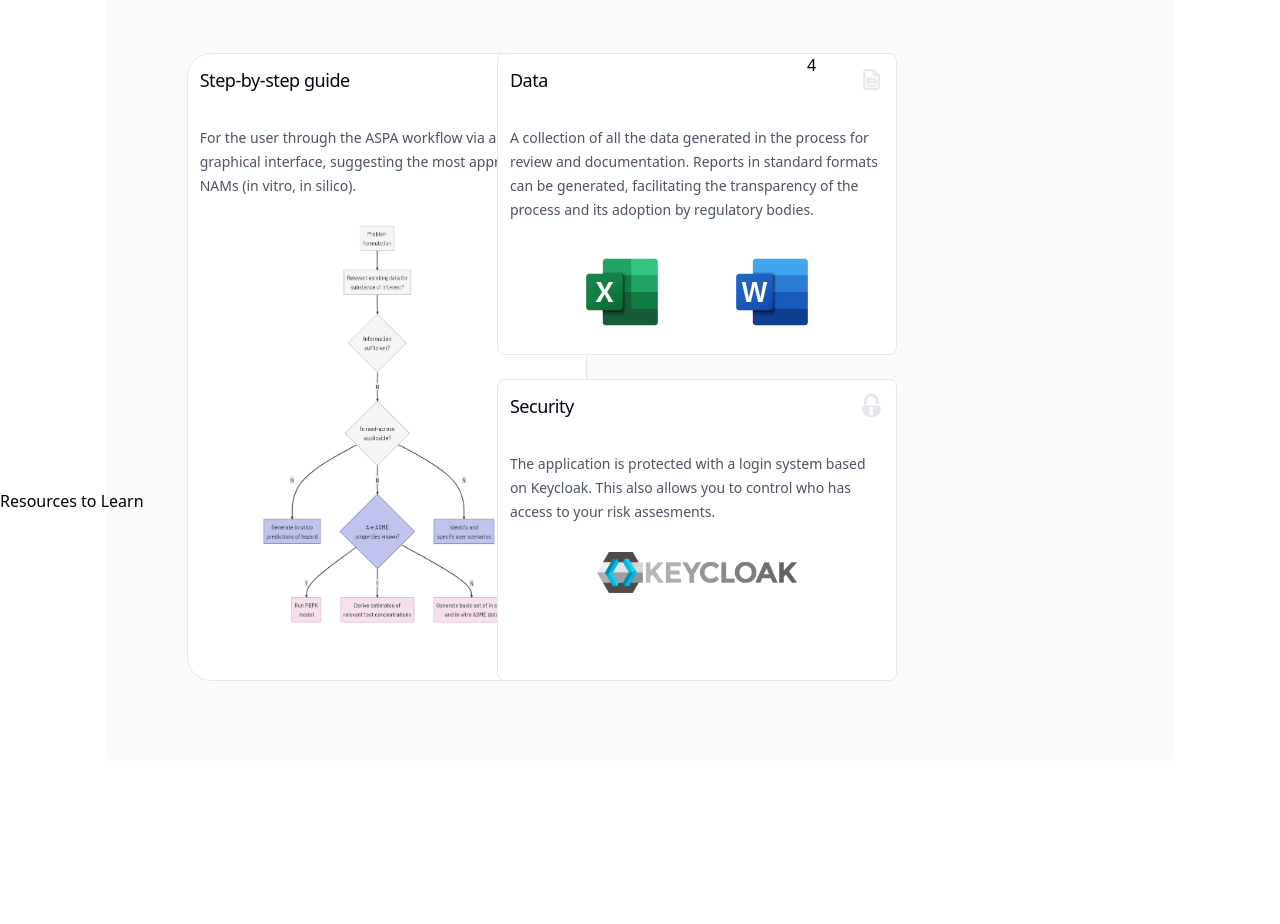
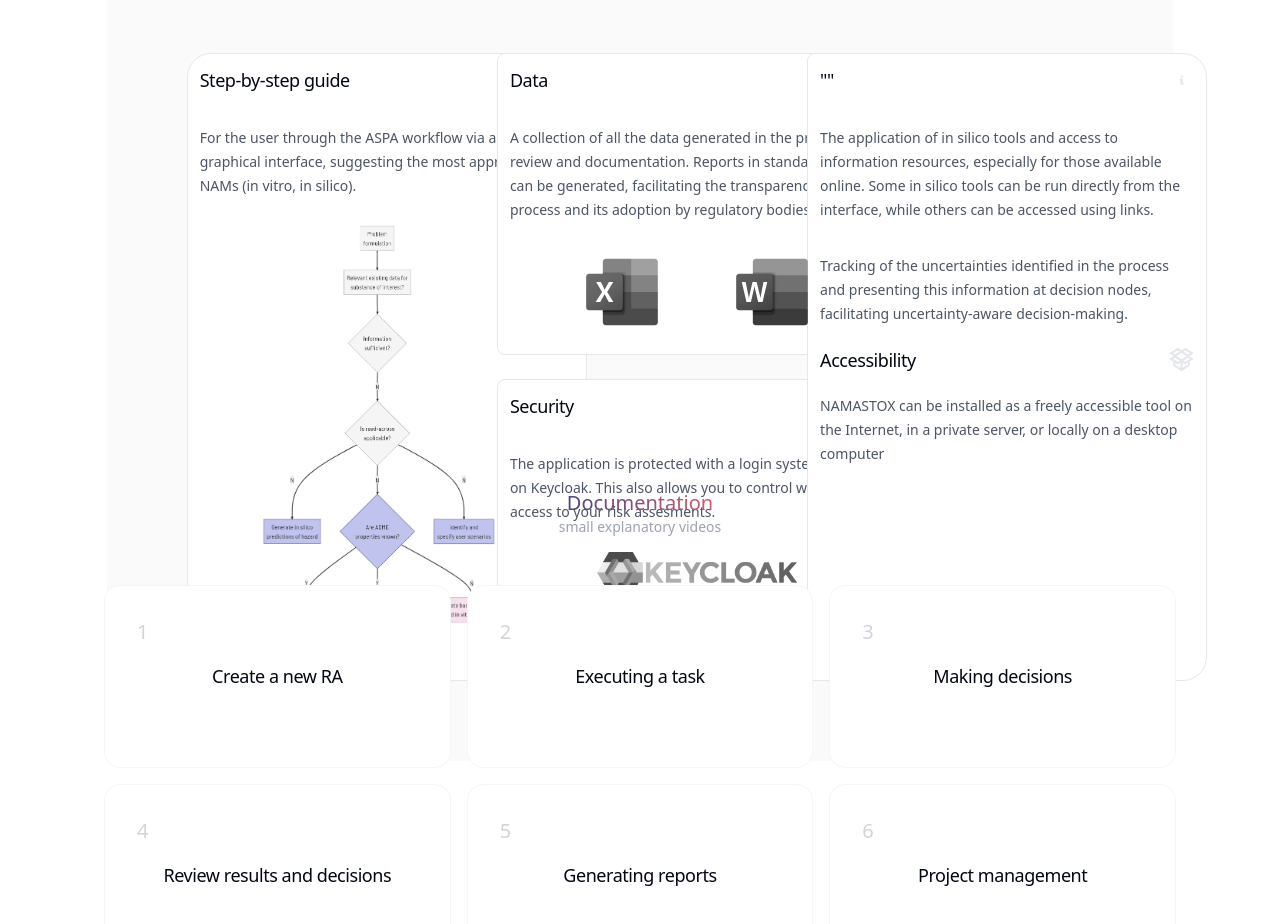
Before and after one commit to AdrianCabreraPhi/landing_page_namastox, a Next.js app: page / in a window 1280 px wide. Shown: the part 1380-2304 px from the top of the page. Built offline with nearby package versions, Linux system fonts and the light colour scheme.

Commit message:
documentation added, new version

```diff
--- a/app/components/navbar.tsx
+++ b/app/components/navbar.tsx
@@ -24,7 +24,7 @@ export default function Navbar() {
 
                 <Link href="#resources">
                     <span className="text-xl text-gray-400">
-                        Resources to Learn
+                        Documentation
                     </span>
                 </Link>
             </nav>
--- /dev/null
+++ b/app/components/ui/card-hover-effect.tsx
@@ -0,0 +1,103 @@
+import { cn } from "@/lib/utils";
+import { AnimatePresence, motion } from "motion/react";
+import Link from "next/link";
+import { useState } from "react";
+import { PiMouseLeftClickFill } from "react-icons/pi";
+export const HoverEffect = ({
+  items,
+  className,
+}: {
+  items: {
+    title: string;
+    link: string;
+  }[];
+  className?: string;
+}) => {
+  let [hoveredIndex, setHoveredIndex] = useState<number | null>(null);
+
+  return (
+    <div
+      className={cn(
+        "grid grid-cols-1 md:grid-cols-2  lg:grid-cols-3  py-10",
+        className
+      )}
+    >
+      {items.map((item, idx) => (
+        <Link
+          href={item?.link}
+          key={item?.link}
+          target="_blank"
+          className="relative group  block p-2 h-full w-full"
+          onMouseEnter={() => setHoveredIndex(idx)}
+          onMouseLeave={() => setHoveredIndex(null)}
+        >
+          <AnimatePresence>
+            {hoveredIndex === idx && (
+              <motion.span
+                className="absolute inset-0 h-full w-full bg-neutral-200  block  rounded-3xl"
+                layoutId="hoverBackground"
+                initial={{ opacity: 0 }}
+                animate={{
+                  opacity: 1,
+                  transition: { duration: 0.15 },
+                }}
+                exit={{
+                  opacity: 0,
+                  transition: { duration: 0.15, delay: 0.2 },
+                }}
+              />
+            )}
+          </AnimatePresence>
+          <Card>
+            <span className="text-xl text-gray-300 transition-all duration-300 ease-in-out group-hover:text-gray-600">{idx+1}</span>
+            <CardTitle>{item.title}</CardTitle>
+
+            <PiMouseLeftClickFill
+              className="text-gray-200 mt-5 w-full transition-all opacity-0 duration-300 ease-in-out group-hover:text-gray-600 group-hover:opacity-100 flex flex-row items-center justify-center"
+              size={25}
+            />
+          </Card>
+        </Link>
+      ))}
+    </div>
+  );
+};
+
+export const Card = ({
+  className,
+  children,
+}: {
+  className?: string;
+  children: React.ReactNode;
+}) => {
+  return (
+    <div
+      className={cn(
+        "rounded-2xl h-full w-full p-4 overflow-hidden bg-white border border-transparent  border-neutral-100 relative z-20",
+        className
+      )}
+    >
+      <div className="relative z-50">
+        <div className="p-4">{children}</div>
+      </div>
+    </div>
+  );
+};
+export const CardTitle = ({
+  className,
+  children,
+}: {
+  className?: string;
+  children: React.ReactNode;
+}) => {
+  return (
+    <h4
+      className={cn(
+        "text-lg font-medium text-center tracking-tight text-gray-950 mt-4",
+        className
+      )}
+    >
+      {children}
+    </h4>
+  );
+};
--- a/app/page.tsx
+++ b/app/page.tsx
@@ -1,6 +1,12 @@
 "use client";
 import Image from "next/image";
-import { TbBrowserShare, TbArrowGuide, TbFileDatabase } from "react-icons/tb";
+import {
+  TbBrowserShare,
+  TbArrowGuide,
+  TbFileDatabase,
+  TbInfoSmall,
+} from "react-icons/tb";
+import { GrInstall } from "react-icons/gr";
 import namastox_portada from "./assets/screenshot_namastox.png";
 import { Fade } from "react-awesome-reveal";
 import { motion, useScroll, useTransform } from "framer-motion";
@@ -10,6 +16,40 @@ import word_icon from "./assets/word_icon.svg";
 import keycloak_icon from "./assets/keycloak_icon.png";
 
 import { GiPadlock } from "react-icons/gi";
+import { HoverEffect } from "./components/ui/card-hover-effect";
+
+export const tutorials = [
+    {
+      title:"Create a new RA",
+      link:"https://drive.google.com/file/d/17FPzaVE1tzNcwi3nP1jXF43jvoSx1Xpw/view"
+    },
+    {
+      title:"Executing a task",
+      link:"https://drive.google.com/file/d/1TaPsgqTesrx2kdPxViZ2nO3Bfq6LCNuH/view"
+    },
+    {
+      title:"Making decisions",
+      link:"https://drive.google.com/file/d/1xKlXPA0fk0a--rHdeo1W1GtFjNGrPDlL/view"
+    },
+    {
+      title:"Review results and decisions",
+      link:"https://drive.google.com/file/d/1a57Q-YlWtUpAKSPjYFTB80LOMO7drdDY/view"
+    },
+    {
+      title:"Generating reports",
+      link:"https://drive.google.com/file/d/1Y5dfElFdavgh5JqWUpmr0KbRrtDuf-Hp/view"
+    },
+    {
+      title:"Project management",
+      link:"https://drive.google.com/file/d/1AKXig2ASWMTS5iLqF-n2LQ865ZRzGilQ/view"
+    },
+
+
+
+
+
+]
+
 export default function Home() {
   const { scrollYProgress } = useScroll();
   const scaleValueHeroText = useTransform(
@@ -101,17 +141,23 @@ export default function Home() {
                 </span>
               </div>
             </Fade> */}
-            <div className="flex flex-col items-center justify-center mx-auto mt-40 p-20 w-full rounded bg-neutral-50  ">
-              <span className="text-transparent bg-clip-text bg-gradient-to-r from-[#4E4384] to-[#CE5D69] mb-24 text-xl">what does namastox have for you?</span>
-              <Fade cascade delay={200}>
+            <Fade>
+              <div className="flex flex-col items-center justify-center mx-auto mt-40 p-20 w-full rounded bg-neutral-50   ">
+                <Fade delay={200}>
+                  <div className="mb-24">
+                    <span className="text-transparent bg-clip-text bg-gradient-to-r from-[#4E4384] to-[#CE5D69]  text-xl">
+                      what does namastox have for you?
+                    </span>
+                  </div>
+                </Fade>
+                <Fade cascade delay={400}>
                   <div className="grid grid-cols-6 grid-rows-6 gap-6">
-
-                <div className="col-span-2 row-span-6 w-[400px] transition-all duration-300 ease-in-out group hover:shadow-[0_3px_10px_rgb(0,0,0,0.2)] border bg-white pt-3 px-3 pb-3  rounded-l-3xl rounded-r-lg">
+                    <div className="col-span-2  row-span-6 w-[400px] transition-all duration-300 ease-in-out group hover:shadow-[0_3px_10px_rgb(0,0,0,0.2)] border bg-white pt-3 px-3 pb-3  rounded-l-3xl rounded-r-lg">
                       <div className="flex flex-col gap-5">
                         <div className="flex flex-row gap-1 items-center justify-between">
                           <span className="titlecard text-lg font-medium tracking-tight text-gray-950">
-                        Step-by-step guide{" "}
-                      </span>{" "}
+                            Step-by-step guide
+                          </span>
                           <TbArrowGuide
                             className="text-gray-200 transition-colors duration-300 ease-in-out group-hover:text-gray-600"
                             size={25}
@@ -119,8 +165,8 @@ export default function Home() {
                         </div>
                         <span className="text-sm/6 text-gray-600 mt-3">
                           For the user through the ASPA workflow via a simple
-                      graphical interface, suggesting the most appropriate NAMs
-                      (in vitro, in silico).
+                          graphical interface, suggesting the most appropriate
+                          NAMs (in vitro, in silico).
                         </span>
                         <div className="flex justify-center">
                           <Image
@@ -144,21 +190,22 @@ export default function Home() {
                           />
                         </div>
                         <span className="text-sm/6 text-gray-600 mt-3">
-                      A collection of all the data generated in the process for
-                      review and documentation. Reports in standard formats can
-                      be generated, facilitating the transparency of the process
-                      and its adoption by regulatory bodies.
+                          A collection of all the data generated in the process
+                          for review and documentation. Reports in standard
+                          formats can be generated, facilitating the
+                          transparency of the process and its adoption by
+                          regulatory bodies.
                         </span>
                         <div className="flex flex-row justify-center">
                           <Image
                             quality={100}
-                        className="w-[150px]"
+                            className="w-[150px] grayscale group-hover:grayscale-0 transition-all duration-300 ease-in-out"
                             src={excel_icon}
                             alt="excel"
                           />
                           <Image
                             quality={100}
-                        className="w-[150px]"
+                            className="w-[150px] grayscale group-hover:grayscale-0 transition-all duration-300 ease-in-out"
                             src={word_icon}
                             alt="word"
                           />
@@ -177,34 +224,84 @@ export default function Home() {
                           />
                         </div>
                         <span className="text-sm/6 text-gray-600 mt-3">
-                    The application is protected with a login system based on Keycloak.
-                    This also allows you to control who has access to your risk assesments.
+                          The application is protected with a login system based
+                          on Keycloak. This also allows you to control who has
+                          access to your risk assesments.
                         </span>
 
                         <div className="flex flex-row justify-center">
                           <Image
                             quality={100}
-                        className="w-[200px] mt-2"
+                            className="w-[200px] mt-2 grayscale group-hover:grayscale-0 transition-all duration-300 ease-in-out"
                             src={keycloak_icon}
                             alt="excel"
                           />
-
                         </div>
                       </div>
                     </div>
-                <div className="col-span-2 row-span-6 col-start-5 row-start-1">
-                  4
+                    <div className="col-span-2 row-span-6 col-start-5 row-start-1 w-[400px] transition-all duration-300 ease-in-out group hover:shadow-[0_3px_10px_rgb(0,0,0,0.2)] border bg-white pt-3 px-3 pb-3  rounded-r-3xl rounded-l-lg">
+                      <div className="flex flex-col justify-between gap-5">
+                        <div className="flex flex-row gap-1 items-center justify-between">
+                          <span className="titlecard text-lg font-medium tracking-tight text-gray-950">
+                            ""
+                          </span>
+                          <TbInfoSmall
+                            className="text-gray-200 transition-colors duration-300 ease-in-out group-hover:text-gray-600"
+                            size={25}
+                          />
                         </div>
+                        <span className="text-sm/6 text-gray-600  mt-3">
+                          The application of in silico tools and access to
+                          information resources, especially for those available
+                          online. Some in silico tools can be run directly from
+                          the interface, while others can be accessed using
+                          links.
+                        </span>
+                        <span className="text-sm/6 text-gray-600 mt-3">
+                          Tracking of the uncertainties identified in the
+                          process and presenting this information at decision
+                          nodes, facilitating uncertainty-aware decision-making.
+                        </span>
+
+                        <div className="flex flex-row gap-1 items-center justify-between">
+                          <span className="titlecard text-lg font-medium tracking-tight text-gray-950">
+                            Accessibility
+                          </span>
+                          <GrInstall
+                            className="text-gray-200 transition-colors duration-300 ease-in-out group-hover:text-gray-600"
+                            size={25}
+                          />
+                        </div>
+
+                        <span className="text-sm/6 text-gray-600 ">
+                          NAMASTOX can be installed as a freely accessible tool
+                          on the Internet, in a private server, or locally on a
+                          desktop computer
+                        </span>
+                      </div>
+                    </div>
+                  </div>
+                </Fade>
               </div>
             </Fade>
           </div>
         </div>
       </div>
+            <Fade cascade delay={200}>
+      <div id="resources" className="h-screen w-full ">
+        <div className="w-full flex flex-col items-center justify-center">
+        <span className="text-transparent bg-clip-text bg-gradient-to-r from-[#4E4384] to-[#CE5D69]  text-xl">
+        Documentation
+        </span>
+        <span className="text-sm text-gray-400">small explanatory videos</span>
         </div>
 
-      <div id="resources" className="h-screen w-full">
-        <h1>Resources to Learn</h1>
+        <div className="max-w-6xl mx-auto px-8">
+        <HoverEffect items={tutorials} />
         </div>
+
+      </div>
+      </Fade>
     </>
   );
 }
```
Lines whose indentation alone changed are shown as unchanged.
